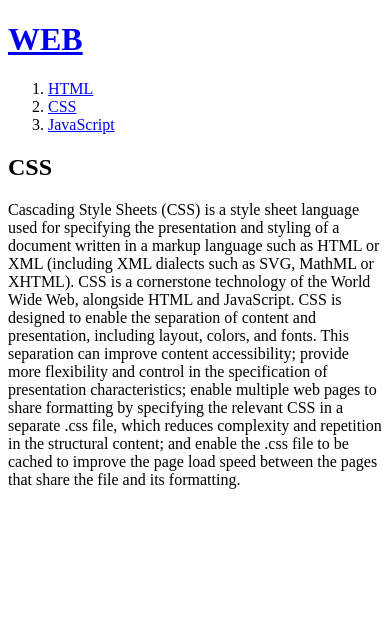
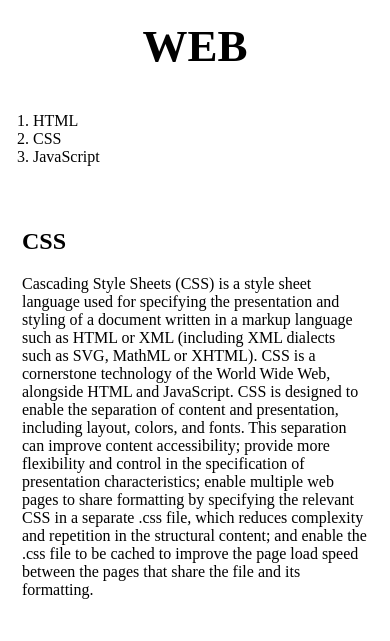
Before and after one commit to mush3456789/my-first-website, a plain HTML site: page 2.html in a window 390 px wide. Drawn offline with Linux system fonts and the light colour scheme.

Commit message:
css clear

```diff
--- a/2.html
+++ b/2.html
@@ -3,18 +3,66 @@
 <head>
 <title>WEB1-html</title>
 <meta charset="UTF-8">
+<link rel="stylesheet" href="style.css">
+<!--<style>
+    a {
+        color:black;
+        text-decoration:none;
+    }
+    h1{
+        font-size: 45px;
+        text-align: center;
+        border-bottom:1px solid gray;
+        margin:0;
+        padding:20px;
+    }
+    ol{
+        border-right:1px solid gray;
+        width:100px;
+        margin:0;
+        padding:20px;
+    }
+    body{
+        margin:0;
+    }
+    #grid{
+        display:grid;
+        grid-template-columns: 150px 1fr;
+    }
+    #article{
+        padding:22px;
+    }
+    #grid ol{
+        padding-left:33px;
+    }
+    @media(max-width:800px){
+    #grid{
+        display:block;
+    }
+    ol{
+        border-right:none;
+    }
+    h1{
+        border-bottom: none;
+    }
+    }
+</style>id는 하나만 -->
 </head>
 <body>
     <h1><a href="index.html">WEB</a></h1>
+<div id="grid">
 <ol>
     <li><a href="1.html">HTML</a></li>
     <li><a href="2.html">CSS</a></li>
     <li><a href="3.html">JavaScript</a></li>
 </ol>
-<h2>CSS</h2>
-<p>
-Cascading Style Sheets (CSS) is a style sheet language used for specifying the presentation and styling of a document written in a markup language such as HTML or XML (including XML dialects such as SVG, MathML or XHTML). CSS is a cornerstone technology of the World Wide Web, alongside HTML and JavaScript.
-CSS is designed to enable the separation of content and presentation, including layout, colors, and fonts. This separation can improve content accessibility;
-provide more flexibility and control in the specification of presentation characteristics; enable multiple web pages to share formatting by specifying the relevant CSS in a separate .css file, which reduces complexity and repetition in the structural content; and enable the .css file to be cached to improve the page load speed between the pages that share the file and its formatting.</p>
+<div id="article">
+    <h2>CSS</h2>
+    <p>
+    Cascading Style Sheets (CSS) is a style sheet language used for specifying the presentation and styling of a document written in a markup language such as HTML or XML (including XML dialects such as SVG, MathML or XHTML). CSS is a cornerstone technology of the World Wide Web, alongside HTML and JavaScript.
+    CSS is designed to enable the separation of content and presentation, including layout, colors, and fonts. This separation can improve content accessibility;
+    provide more flexibility and control in the specification of presentation characteristics; enable multiple web pages to share formatting by specifying the relevant CSS in a separate .css file, which reduces complexity and repetition in the structural content; and enable the .css file to be cached to improve the page load speed between the pages that share the file and its formatting.</p>
+</div>
+</div>
 </body>
 </html>
--- /dev/null
+++ b/style.css
@@ -0,0 +1,41 @@
+ a {
+        color:black;
+        text-decoration:none;
+    }
+    h1{
+        font-size: 45px;
+        text-align: center;
+        border-bottom:1px solid gray;
+        margin:0;
+        padding:20px;
+    }
+    ol{
+        border-right:1px solid gray;
+        width:100px;
+        margin:0;
+        padding:20px;
+    }
+    body{
+        margin:0;
+    }
+    #grid{
+        display:grid;
+        grid-template-columns: 150px 1fr;
+    }
+    #article{
+        padding:22px;
+    }
+    #grid ol{
+        padding-left:33px;
+    }
+    @media(max-width:800px){
+    #grid{
+        display:block;
+    }
+    ol{
+        border-right:none;
+    }
+    h1{
+        border-bottom: none;
+    }
+    }
```
Also changed, not shown: 1.html (+4 -2 lines), 3.html (+4 -0 lines), box.html (added, +20 -0 lines), grid.html (added, +22 -0 lines), index.html (+4 -0 lines), mediaquery.html (added, +20 -0 lines).
